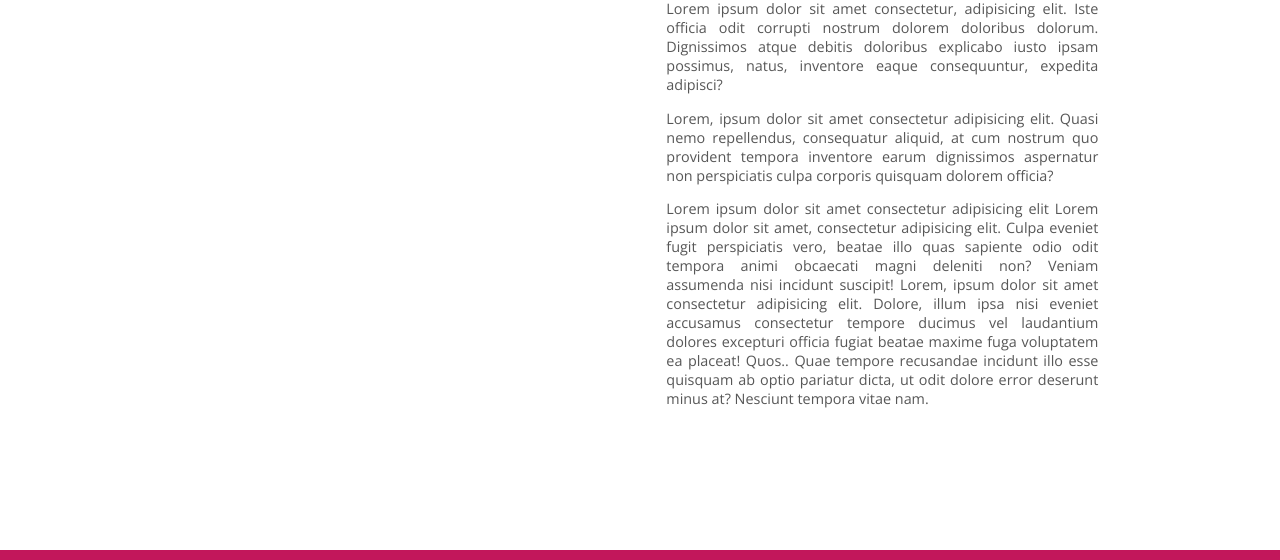
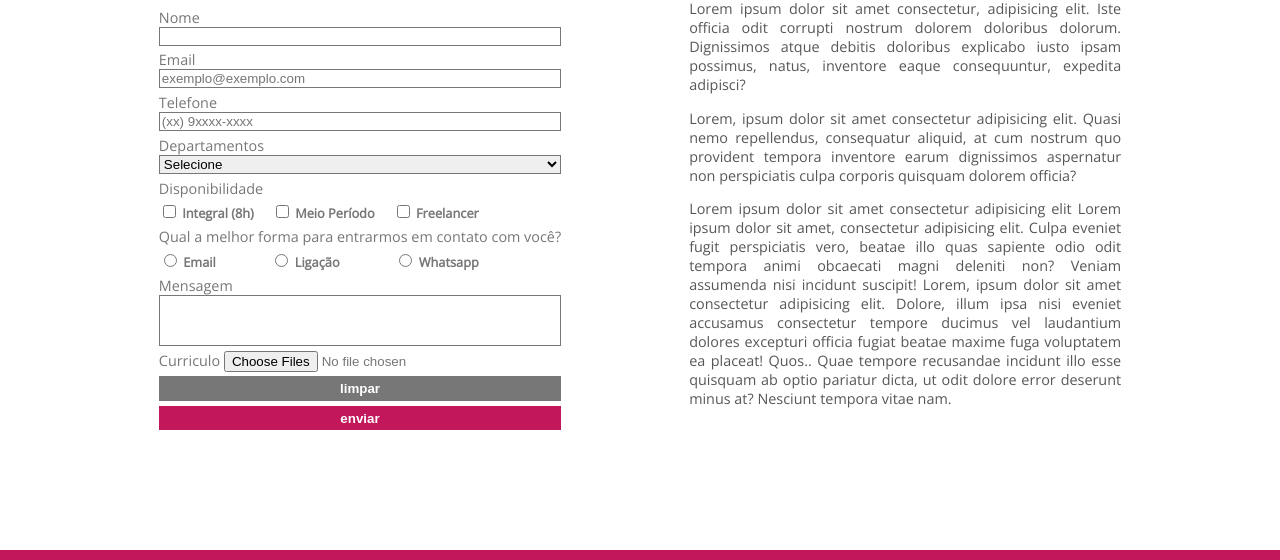
Before and after one commit to wise-man-distracted/shoes-form, a plain HTML site: page index.html in a window 1280 px wide. Shown: the part 199-759 px from the top of the page. Drawn offline with nearby package versions, Linux system fonts and the light colour scheme.

Commit message:
cria formulario

```diff
--- a/css/style.css
+++ b/css/style.css
@@ -66,6 +66,52 @@
 main > section h1 {
   letter-spacing: 0.05rem;
   font-size: 1.8rem;
+}
+
+main > section form {
+  gap: .3rem;
+  color: #777777;
+  font-size: .9rem;
+}
+
+main > section form .checkboxes {
+  display: flex;
+  width: 20rem;
+  justify-content: space-between;
+  font-size: .8rem;
+  font-weight: 600;
+}
+
+input:not([type="file"]), textarea, select {
+  border: .1rem solid #777;
+  resize: none;
+}
+
+input:not([type="file"], [type="radio"], [type="checkbox"]):focus,
+select:focus, textarea:focus
+{
+  outline: none;
+  box-shadow: 0 0 .2rem #c2175b;
+}
+
+button:hover {
+  filter: brightness(130%);
+}
+
+button[type="reset"] {
+  border: none;
+  font-weight: 600;
+  padding: .3rem;
+  background-color: #777777;
+  color: white;
+}
+
+button[type="submit"] {
+  border: none;
+  font-weight: 600;
+  padding: .3rem;
+  background-color: #c2175b;
+  color: white;
 }
 
 main > aside {
--- a/index.html
+++ b/index.html
@@ -28,7 +28,86 @@
       <header>
         <h1>Faça parte do nosso time</h1>
       </header>
+      <form class="column" action="/" method="get">
+        <div class="column">
+          <label for="name">Nome</label>
+          <input type="text" id="name" name="fullname" required>
+        </div>
 
+        <div class="column">
+          <label for="email">Email</label>
+          <input type="email" name="email" id="email"
+          placeholder="exemplo@exemplo.com" required>
+        </div>
+
+        <div class="column">
+          <label for="phone-number">Telefone</label>
+          <input type="tel" name="phone-number" id="phone-number"
+          placeholder="(xx) 9xxxx-xxxx" required>
+        </div>
+
+        <div class="column">
+          <label for="departments">Departamentos</label>
+          <select name="department" id="departments">
+            <option value="" disabled selected
+             hidden>Selecione</option>
+            <option value="hr">Recursos Humanos</option>
+            <option value="sales">Vendas</option>
+            <option value="tech">Tecnologia</option>
+          </select>
+        </div>
+
+        <label>Disponibilidade</label>
+        <div class="checkboxes">
+          <div>
+            <input type="checkbox" name="full-time"
+            id="full-time" value="true">
+            <label for="full-time" >Integral (8h)</label>
+          </div>
+          <div>
+            <input type="checkbox" name="half-time"
+            id="half-time" value="true">
+            <label for="half-time" >Meio Período</label>
+          </div>
+          <div>
+            <input type="checkbox" name="freelancer"
+            id="freelancer" value="true">
+            <label for="freelancer" >Freelancer</label>
+          </div>
+        </div>
+
+        <label>Qual a melhor forma para entrarmos em contato com você?</label>
+        <div class="checkboxes">
+          <div>
+            <input type="radio" name="contact"
+            value="email" id="via-email">
+            <label for="via-email">Email</label>
+          </div>
+          <div>
+            <input type="radio" name="contact"
+            value="call" id="via-call">
+            <label for="via-call">Ligação</label>
+          </div>
+          <div>
+            <input type="radio" name="contact"
+            value="whatsapp" id="via-whatsapp">
+            <label for="via-whatsapp">Whatsapp</label>
+          </div>
+        </div>
+
+        <div class="column">
+          <label for="message">Mensagem</label>
+          <textarea name="message" id="message" rows="3"></textarea>
+        </div>
+
+        <div>
+          <label for="curriculum">Curriculo</label>
+          <input type="file" accept=".pdf" multiple>
+        </div>
+
+        <button type="reset">limpar</button>
+        <button type="submit">enviar</button>
+      </form>
     </section>
 
     <aside>
```
